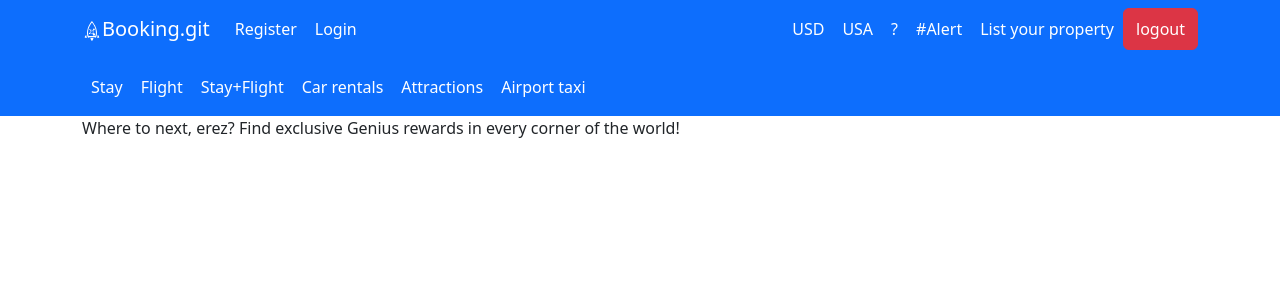
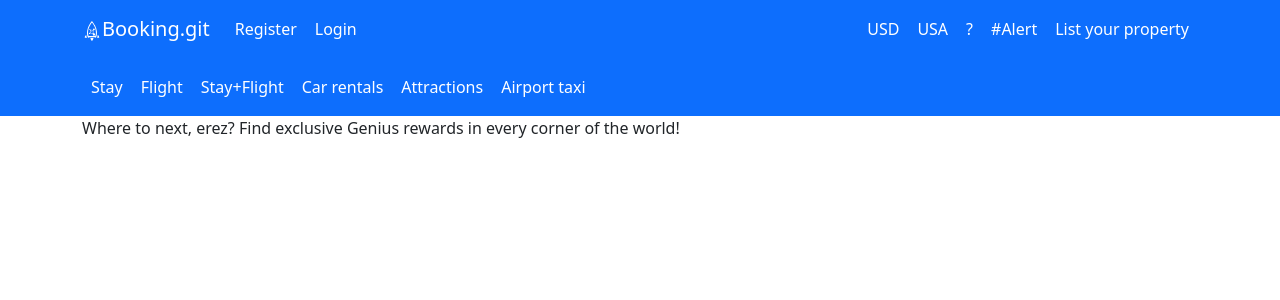
Before and after one commit to erezng/bookingfrontend, a React (Create React App) app: page / in a window 1280 px wide. Shown: the top 300 px of the page. Built offline with nearby package versions, Linux system fonts and the light colour scheme.

Commit message:
reload log out

```diff
--- a/src/components/BrandBar.tsx
+++ b/src/components/BrandBar.tsx
@@ -9,6 +9,8 @@ import {SiApacherocketmq} from "react-icons/si"
 import authService from "../services/auth.service";
 function clearLocalStorage() {
     localStorage.clear();
+    document.location.reload();
+
     return <NavLink to="/" />;
 }
 function BrandBar() {
@@ -32,7 +34,7 @@ function BrandBar() {
             <NavLink className={css.title} to="/">?</NavLink>
             <NavLink className={css.title} to="/">#Alert</NavLink>
             <NavLink className={css.title} to="/Addproperty">List your property</NavLink>
-            <button onClick={clearLocalStorage} className='btn btn-danger'>logout</button>
+             {isLoggedIn&&<button onClick={clearLocalStorage} className='btn btn-danger'>logout</button>}
           </Nav>
         </Navbar.Collapse>
       </Container>
```
